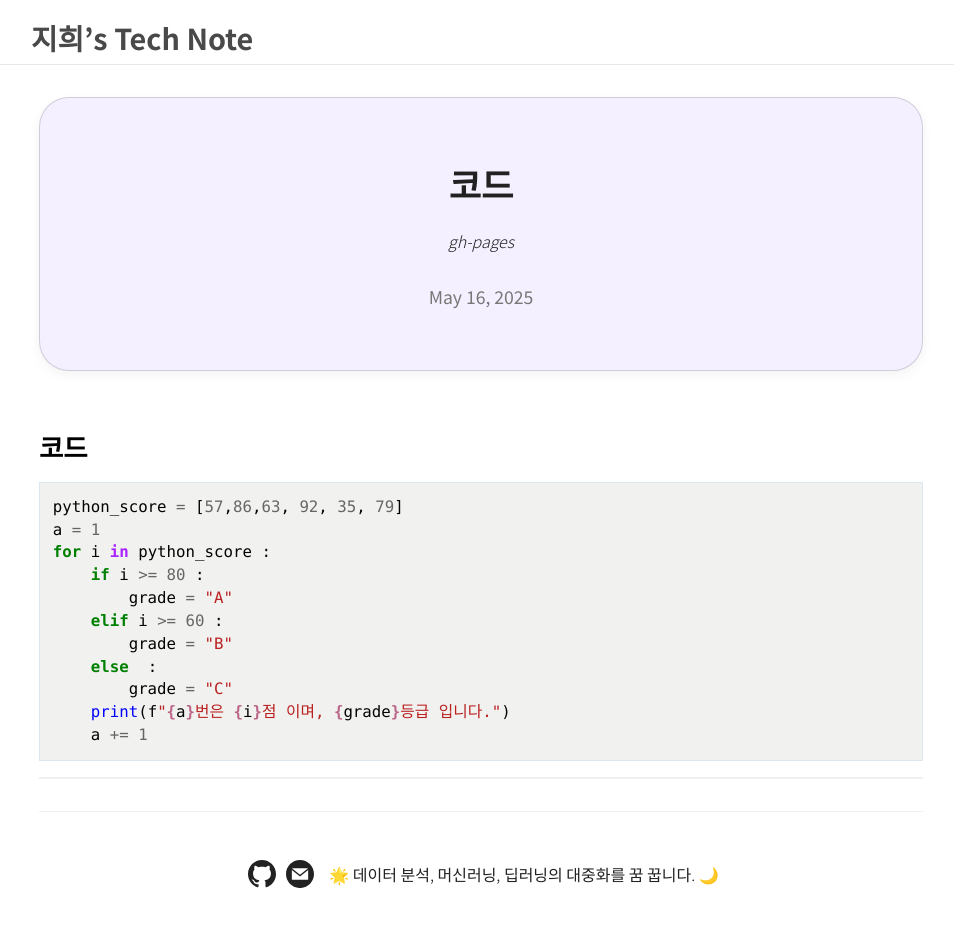
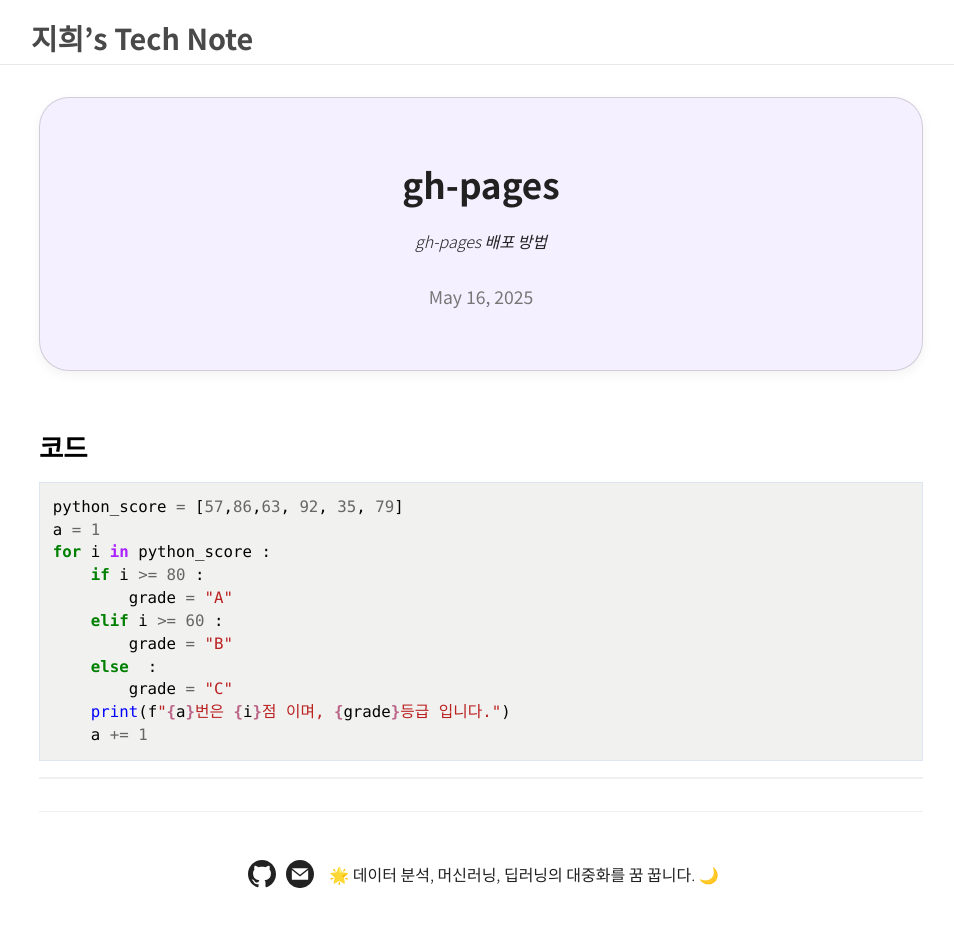
Before and after one commit to jihuikim45/jihuikim45.github.io, a Jekyll site: the page built from _posts/code/2025-05-16-코드.md, in a window 1280 px wide and 941 px high. Shown: the top 927 px of the window, without its empty margins (159-1113 px from the left). Built offline with Jekyll 4.4.1, drawn with Linux system fonts in a browser that asks for light colours.

Commit message:
docs sidebar Home Tag 클릭 시 오류 페이지 해결 default.html

```diff
--- a/_layouts/default.html
+++ b/_layouts/default.html
@@ -261,8 +261,8 @@
         </div>
 
         <nav class="content-ul">
-          <a href="{{ " /" | relative_url }}">{{ "Home" | escape }}</a>
-          <a href="{{ " /about" | relative_url }}">{{ "About" | escape }}</a>
+          <a href="{{ "/" | relative_url }}">{{ "Home" | escape }}</a>
+          <a href="{{ "/about" | relative_url }}">{{ "About" | escape }}</a>
           <a href="https://github.com/jihuikim45/">{{ "Github" | escape }}</a>
           <a href="mailto:kimjihui45@gmail.com">{{ "Contact" | escape }}</a>
         </nav>
--- a/_posts/code/2025-05-16-코드.md
+++ b/_posts/code/2025-05-16-코드.md
@@ -1,7 +1,7 @@
 ---
 layout: page
-title: 코드
-subtitle: gh-pages
+title: gh-pages
+subtitle: gh-pages 배포 방법
 description: 코드 상세 설명
 headline: 깃헙 페이지
 tags: [daily]
```
